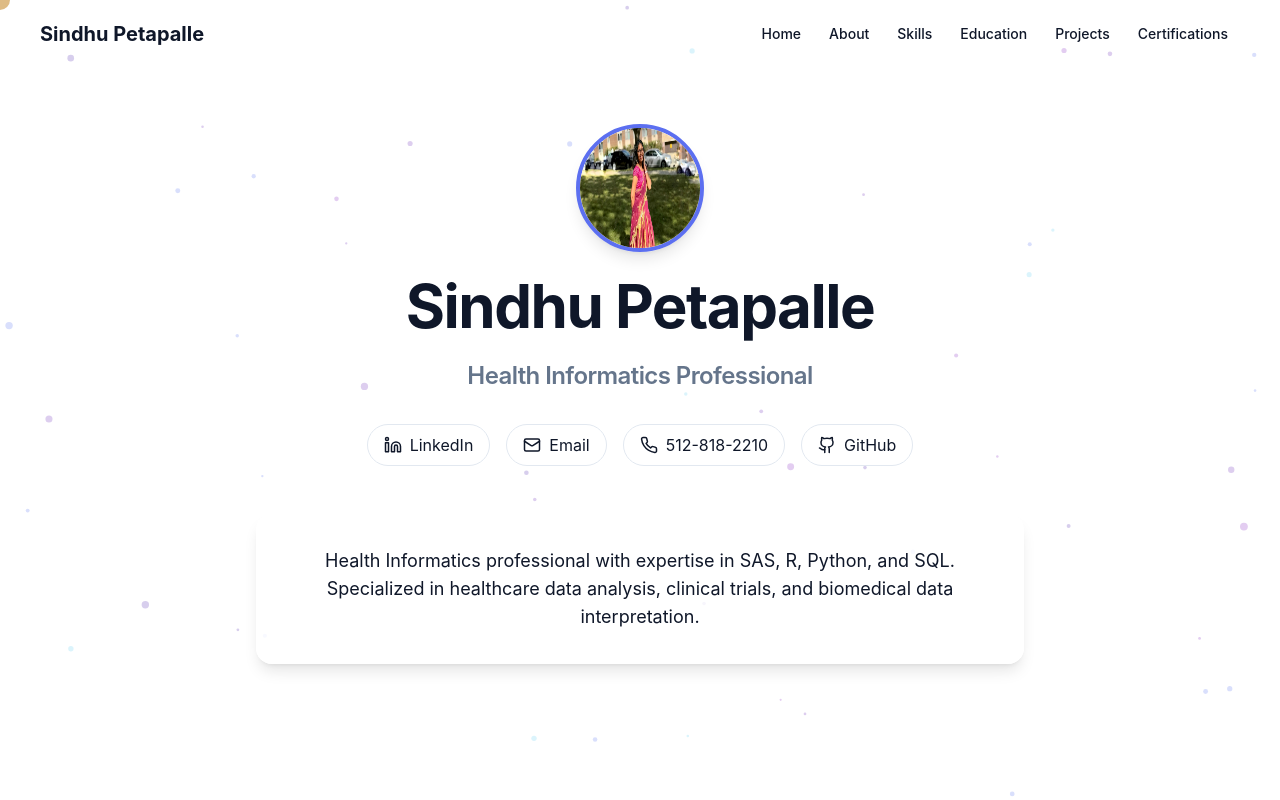
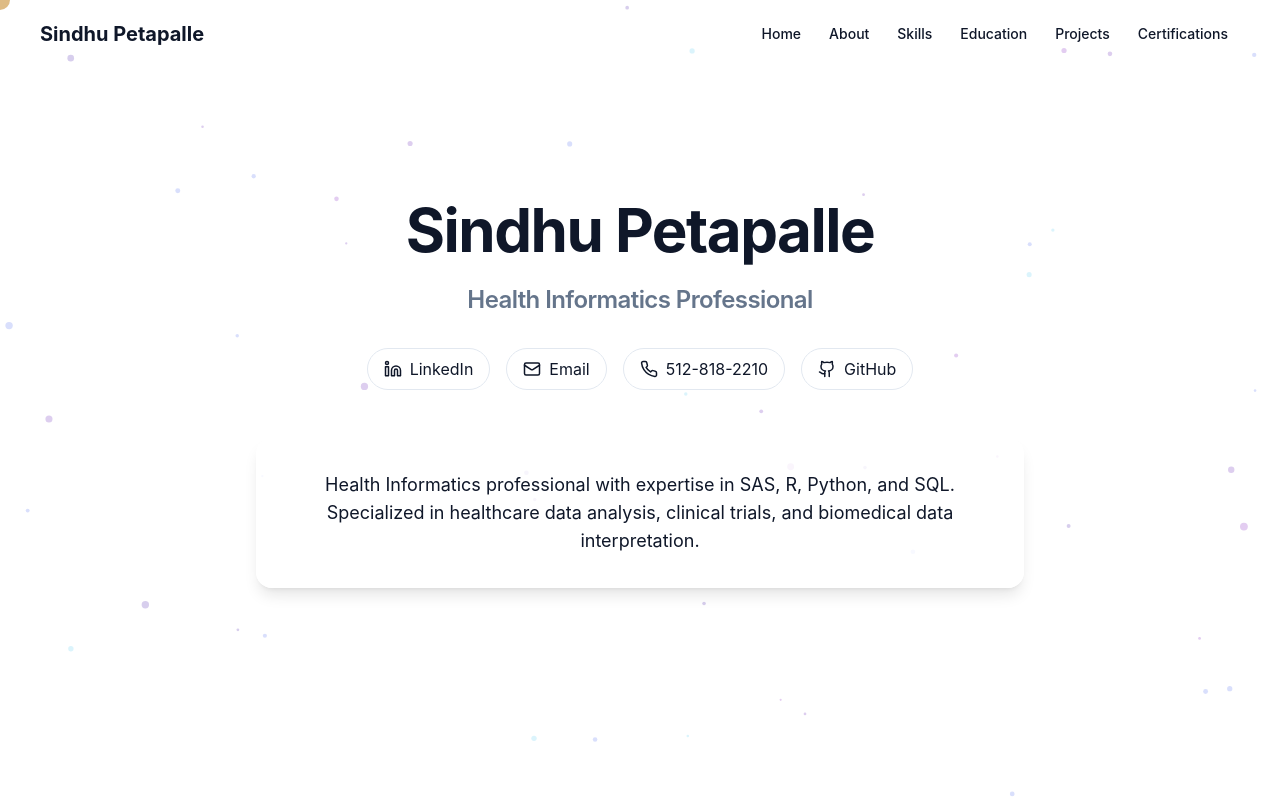
Before and after one commit to sindhup0102/sindhuresume, a React (Vite) app: page / in a window 1280 px wide. Shown: the top 800 px of the page. Built offline with nearby package versions, Linux system fonts and the light colour scheme.

Commit message:
Reverted to edit edt-2beadd7c-5f30-42a4-83c7-165c214f24a3: "Fix: Resolve 'scrollToTop' error in Hero component
The `scrollToTop` function was not defined in the `Hero` component, causing a TypeScript error. This commit addresses the error."

```diff
--- a/src/components/Hero.tsx
+++ b/src/components/Hero.tsx
@@ -2,7 +2,6 @@
 import React, { useEffect, useRef, useState } from 'react';
 import { ArrowDown, Briefcase, Github, Linkedin, Mail, Phone } from 'lucide-react';
 import { Button } from '@/components/ui/button';
-import { Avatar, AvatarImage, AvatarFallback } from '@/components/ui/avatar';
 
 const Hero = () => {
   const containerRef = useRef<HTMLDivElement>(null);
@@ -84,13 +83,6 @@ const Hero = () => {
         ref={containerRef}
         className="section-container max-w-5xl w-full flex flex-col items-center text-center"
       >
-        <div className="mb-6 animate-fade-in opacity-0" style={{ animationDelay: '0.1s', animationFillMode: 'forwards' }}>
-          <Avatar className="h-32 w-32 border-4 border-primary shadow-lg">
-            <AvatarImage src="/lovable-uploads/32a692ef-0558-4a52-831e-399f886575e4.png" alt="Sindhu Petapalle" />
-            <AvatarFallback>SP</AvatarFallback>
-          </Avatar>
-        </div>
-
         <h1 className="text-4xl md:text-5xl lg:text-6xl font-bold mb-6 animate-fade-in opacity-0" style={{ animationDelay: '0.2s', animationFillMode: 'forwards' }}>
           Sindhu Petapalle
         </h1>
--- a/src/components/ui/avatar.tsx
+++ b/src/components/ui/avatar.tsx
@@ -1,4 +1,3 @@
-
 import * as React from "react"
 import * as AvatarPrimitive from "@radix-ui/react-avatar"
 
```
Also changed, not shown: public/lovable-uploads/32a692ef-0558-4a52-831e-399f886575e4.png (deleted).
